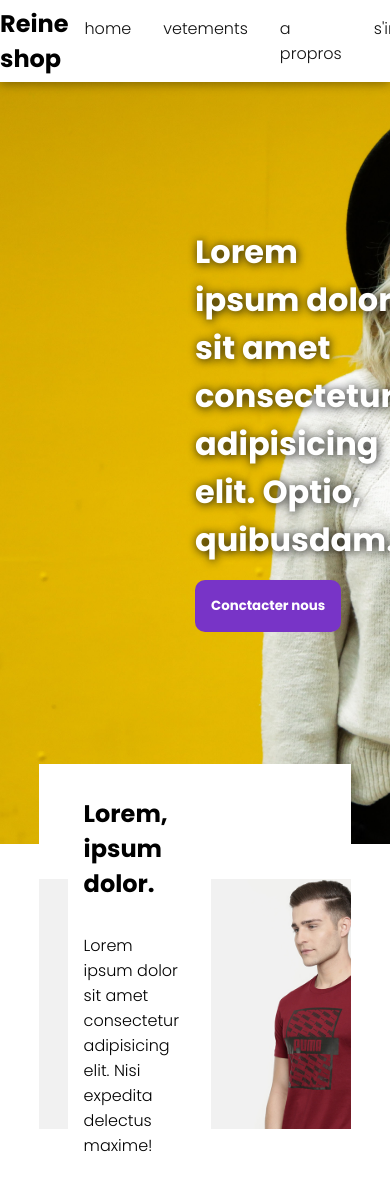
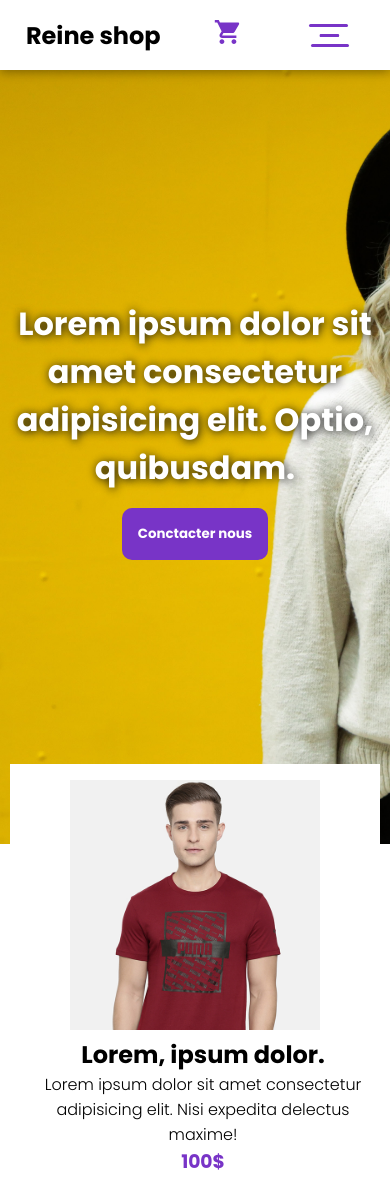
Before and after one commit to ln-dev7/Shadow-commerce, a plain HTML site: page index.html in a window 390 px wide. Shown: the top 1179 px of the page. Drawn offline with nearby package versions, Linux system fonts and the light colour scheme; a web font is replaced by a local one.

Commit message:
responsive design

```diff
--- a/index.html
+++ b/index.html
@@ -4,7 +4,7 @@
     <meta charset="UTF-8">
     <meta http-equiv="X-UA-Compatible" content="IE=edge">
     <meta name="viewport" content="width=device-width, initial-scale=1.0">
-    <title>Document</title>
+    <title>HOME</title>
     <link rel="stylesheet" href="styles/index.css">
     <script src="https://unpkg.com/ionicons@4.5.10-0/dist/ionicons.js"></script>
 </head>
@@ -24,6 +24,19 @@
         <ul class="navigation-options">
             <li><a href="#"><ion-icon name="cart"></ion-icon></a></li>
         </ul>
+        <div class="burger">
+            <span></span>
+            <span></span>
+            <span></span>
+        </div>
+        <script>
+            let container = document.querySelector('.burger');
+            let n_links = document.querySelector('.navigation-links');
+            container.addEventListener('click', () => {
+                container.classList.toggle('active');
+                n_links.classList.toggle('active');
+            })
+        </script>
     </nav>
     <!--=======header sart=======-->
     <header class="header">
@@ -69,6 +82,5 @@
             </div>
         </div>
     </div>
-    Lorem ipsum dolor sit amet consectetur adipisicing elit. Assumenda vitae neque ab doloribus eaque possimus sit voluptatibus. Consectetur soluta officia fugiat corporis ab laboriosam repellendus eligendi voluptatibus at perspiciatis nobis inventore vitae doloribus expedita, illo voluptatum? Illum, illo consequatur accusamus atque laborum explicabo doloremque nam nesciunt, ad dicta alias ut minima. Laboriosam dolorem voluptatum delectus aliquam in quasi molestias quae ducimus magni, velit dignissimos corporis iusto, libero doloremque nisi ipsa repellat labore aspernatur, exercitationem dicta quas? Animi provident autem accusantium voluptas doloribus fugiat dolorum. Temporibus voluptatibus quos fugiat quasi totam aliquid. Veritatis, autem iste reiciendis quis distinctio architecto sit incidunt.
 </body>
 </html>
--- a/styles/index.scss
+++ b/styles/index.scss
@@ -37,6 +37,50 @@ button{
         color: $violet;
                 background: $blanc;
     }
+}
+
+
+        .burger{
+            position: relative;
+            display: none;
+            justify-content: center;
+            align-items: center;
+            width: 70px;
+            height: 70px;
+            outline: none;
+            border-radius: 50%;
+            cursor: pointer;
+            overflow: hidden;
+        }
+        .burger span{
+            position: absolute;
+            border-radius: 4px;
+            height: 3px;
+            width: 55%;
+            background: $violet;
+        }
+        .burger span:first-child{
+            transform: translateY(-10px);
+            left: 15px;
+            transition: transform .5s ease-in-out;
+        }
+        .burger.active span:first-child{
+            transform: translateX(1px) rotate(45deg);
+        }
+        .burger span:nth-child(2){
+            transform: scaleX(0.5);
+            transition: transform .5s ease-in-out;
+        }
+        .burger.active span:nth-child(2){
+            transform: translateX(150%);
+        }
+        .burger span:last-child{
+            transform: translateY(10px);
+            right: 15px;
+            transition: transform .5s ease-in-out;
+        }
+        .burger.active span:last-child{
+            transform: translateX(-1px) rotate(-45deg);
         }
 
 .navigation{
@@ -139,16 +183,16 @@ button{
                 margin-left: 1rem;
                 h2{
                     font-weight: bold;
-                    padding: 1rem 0;
+                    //padding: 1rem 0;
                 }
                 p{
                     font-size: 15 px;
-                    padding: 1rem 0;
+                    //padding: 1rem 0;
                 }
                 h3{
                     color: $violet;
                     font-weight: bold;
-                    padding: 1rem 0;
+                    //padding: 1rem 0;
                 }
             }
         }
@@ -182,3 +226,78 @@ button{
         }
     }
 }
+
+@media screen and (max-width: 1140px){
+    .container{
+        width: 95%;
+    }
+}
+
+@media screen and (max-width: 975px){
+    .container{
+        width: 85%;
+        &-cards{
+            flex-wrap: wrap;
+        }
+    }
+}
+
+@media screen and (max-width: 750px){
+    .burger{
+        display: flex;
+    }
+    .navigation{
+        &-links{
+            height: 0;
+            position: absolute;
+            background: #fff;
+            width: 100%;
+            display: flex;
+            flex-direction: column;
+            align-items: center;
+            justify-content: center;
+            overflow: hidden;
+            top: 70px;
+            transition: height .5s ease-in-out;
+        }
+        &-links.active{
+            height: 280px;
+        }
+    }
+}
+
+@media screen and (max-width: 750px){
+    .header{
+        &-block{
+            align-items: center;
+            justify-content: center;
+            text-align: center;
+            width: 100%;
+            //flex-wrap: wrap;
+        }
+    }
+}
+
+@media screen and (max-width: 550px){
+    .container{
+        width: 95%;
+        &-cards{
+            &-card{
+                flex-wrap: wrap;
+                text-align: center;
+            }
+        }
+        &-description{
+            flex-wrap: wrap;
+            justify-content: center;
+            &-img{
+                width: 100%;
+            }
+            &-info{
+                width: 90%;
+                margin: 0;
+                text-align: center;
+            }
+        }
+    }
+}
```
Also changed, not shown: styles/index.css, 1 other file. Lines whose indentation alone changed are shown as unchanged.
